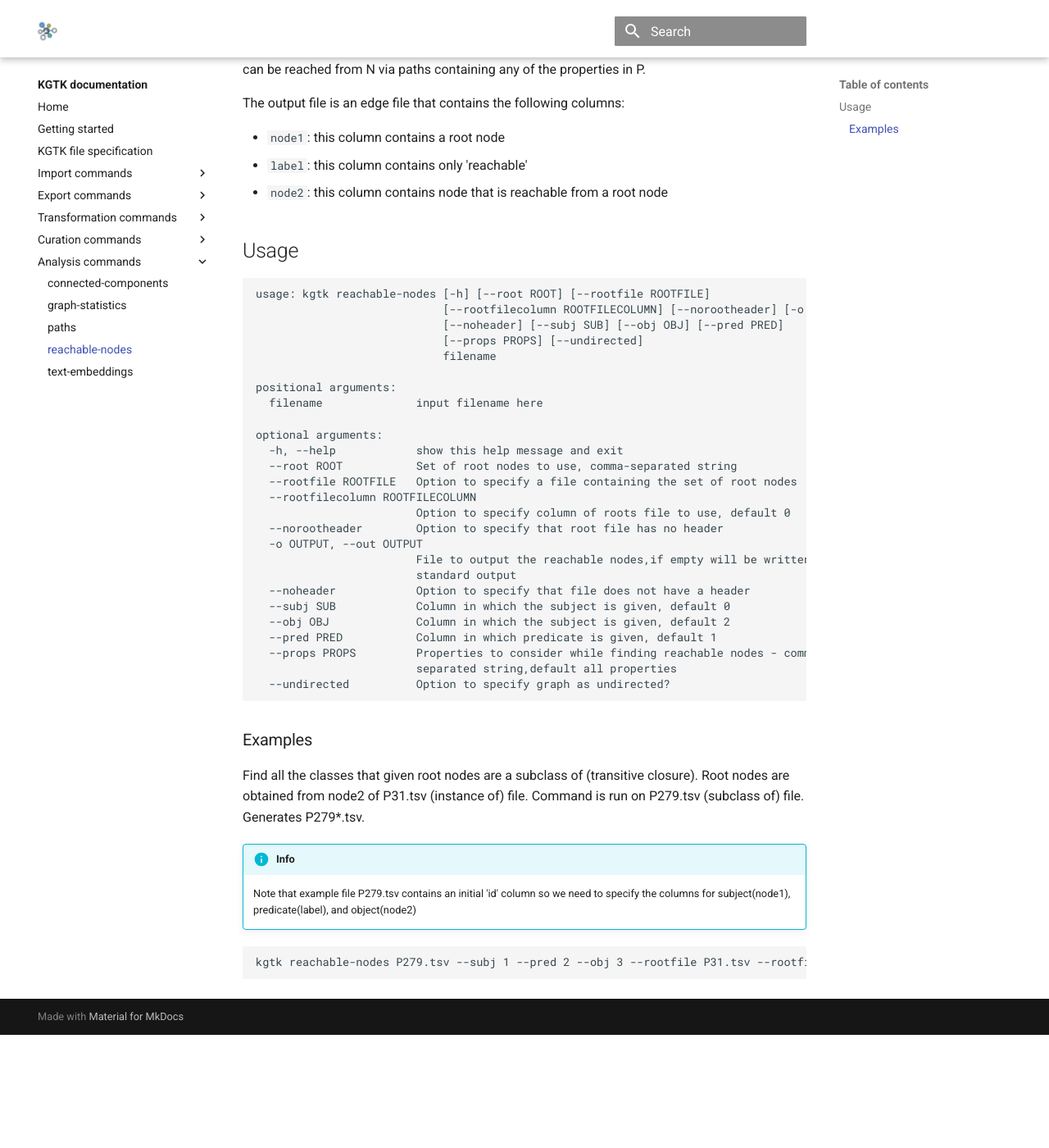
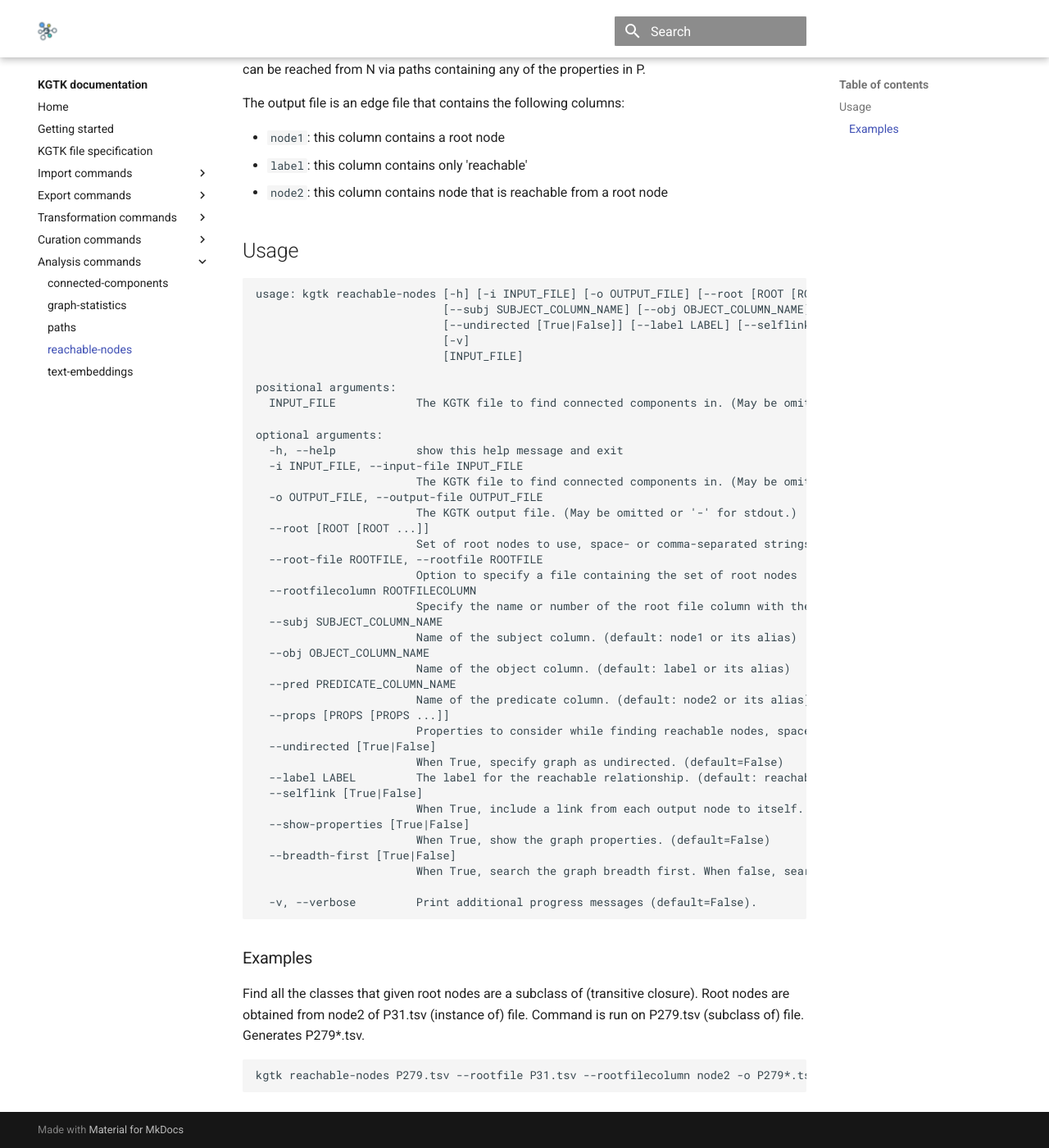
Before and after one commit to usc-isi-i2/kgtk, an MkDocs documentation site: the page built from docs/analysis/reachable_nodes.md, in a window 1280 px wide and 1400 px high, scrolled down 181 px. Shown: the whole window at 82% size. Built offline with MkDocs 1.6.1 and Material for MkDocs 9.7.7, drawn with Linux system fonts in a browser that asks for light colours; comment, search, counter and statistics services are not loaded; before the commit the page ends 1443 px from its top, so only the background shows below that.

Commit message:
Update the MD documentation for the KGTK commands using graph_tools.

````diff
--- a/docs/analysis/reachable_nodes.md
+++ b/docs/analysis/reachable_nodes.md
@@ -8,41 +8,53 @@ The output file is an edge file that contains the following columns:
 
 ## Usage
 ```
-usage: kgtk reachable-nodes [-h] [--root ROOT] [--rootfile ROOTFILE]
-                            [--rootfilecolumn ROOTFILECOLUMN] [--norootheader] [-o OUTPUT]
-                            [--noheader] [--subj SUB] [--obj OBJ] [--pred PRED]
-                            [--props PROPS] [--undirected]
-                            filename
+usage: kgtk reachable-nodes [-h] [-i INPUT_FILE] [-o OUTPUT_FILE] [--root [ROOT [ROOT ...]]] [--root-file ROOTFILE] [--rootfilecolumn ROOTFILECOLUMN]
+                            [--subj SUBJECT_COLUMN_NAME] [--obj OBJECT_COLUMN_NAME] [--pred PREDICATE_COLUMN_NAME] [--props [PROPS [PROPS ...]]]
+                            [--undirected [True|False]] [--label LABEL] [--selflink [True|False]] [--show-properties [True|False]] [--breadth-first [True|False]]
+                            [-v]
+                            [INPUT_FILE]
 
 positional arguments:
-  filename              input filename here
+  INPUT_FILE            The KGTK file to find connected components in. (May be omitted or '-' for stdin.) (Deprecated, use -i INPUT_FILE)
 
 optional arguments:
   -h, --help            show this help message and exit
-  --root ROOT           Set of root nodes to use, comma-separated string
-  --rootfile ROOTFILE   Option to specify a file containing the set of root nodes
+  -i INPUT_FILE, --input-file INPUT_FILE
+                        The KGTK file to find connected components in. (May be omitted or '-' for stdin.)
+  -o OUTPUT_FILE, --output-file OUTPUT_FILE
+                        The KGTK output file. (May be omitted or '-' for stdout.)
+  --root [ROOT [ROOT ...]]
+                        Set of root nodes to use, space- or comma-separated strings. (default=None)
+  --root-file ROOTFILE, --rootfile ROOTFILE
+                        Option to specify a file containing the set of root nodes
   --rootfilecolumn ROOTFILECOLUMN
-                        Option to specify column of roots file to use, default 0
-  --norootheader        Option to specify that root file has no header
-  -o OUTPUT, --out OUTPUT
-                        File to output the reachable nodes,if empty will be written out to
-                        standard output
-  --noheader            Option to specify that file does not have a header
-  --subj SUB            Column in which the subject is given, default 0
-  --obj OBJ             Column in which the subject is given, default 2
-  --pred PRED           Column in which predicate is given, default 1
-  --props PROPS         Properties to consider while finding reachable nodes - comma-
-                        separated string,default all properties
-  --undirected          Option to specify graph as undirected?
+                        Specify the name or number of the root file column with the root nodes. (default=node1 or its alias if edge file, id if node file)
+  --subj SUBJECT_COLUMN_NAME
+                        Name of the subject column. (default: node1 or its alias)
+  --obj OBJECT_COLUMN_NAME
+                        Name of the object column. (default: label or its alias)
+  --pred PREDICATE_COLUMN_NAME
+                        Name of the predicate column. (default: node2 or its alias)
+  --props [PROPS [PROPS ...]]
+                        Properties to consider while finding reachable nodes, space- or comma-separated string. (default: all properties)
+  --undirected [True|False]
+                        When True, specify graph as undirected. (default=False)
+  --label LABEL         The label for the reachable relationship. (default: reachable)
+  --selflink [True|False]
+                        When True, include a link from each output node to itself. (default=False)
+  --show-properties [True|False]
+                        When True, show the graph properties. (default=False)
+  --breadth-first [True|False]
+                        When True, search the graph breadth first. When false, search depth first. (default=False)
+
+  -v, --verbose         Print additional progress messages (default=False).
+
 ```
 
 ### Examples
 
 Find all the classes that given root nodes are a subclass of (transitive closure). Root nodes are obtained from node2 of P31.tsv (instance of) file. Command is run on P279.tsv (subclass of) file. Generates P279*.tsv.
 
-!!! info
-    Note that example file P279.tsv contains an initial 'id' column so we need to specify the columns for subject(node1), predicate(label), and object(node2)
-
 ```
-kgtk reachable-nodes P279.tsv --subj 1 --pred 2 --obj 3 --rootfile P31.tsv --rootfilecolumn 3 -o P279*.tsv
+kgtk reachable-nodes P279.tsv --rootfile P31.tsv --rootfilecolumn node2 -o P279*.tsv
 ```
````
Also changed, not shown: docs/analysis/connected_components.md (+19 -14 lines), docs/analysis/graph_statistics.md (+26 -23 lines), docs/analysis/paths.md (+26 -14 lines).
